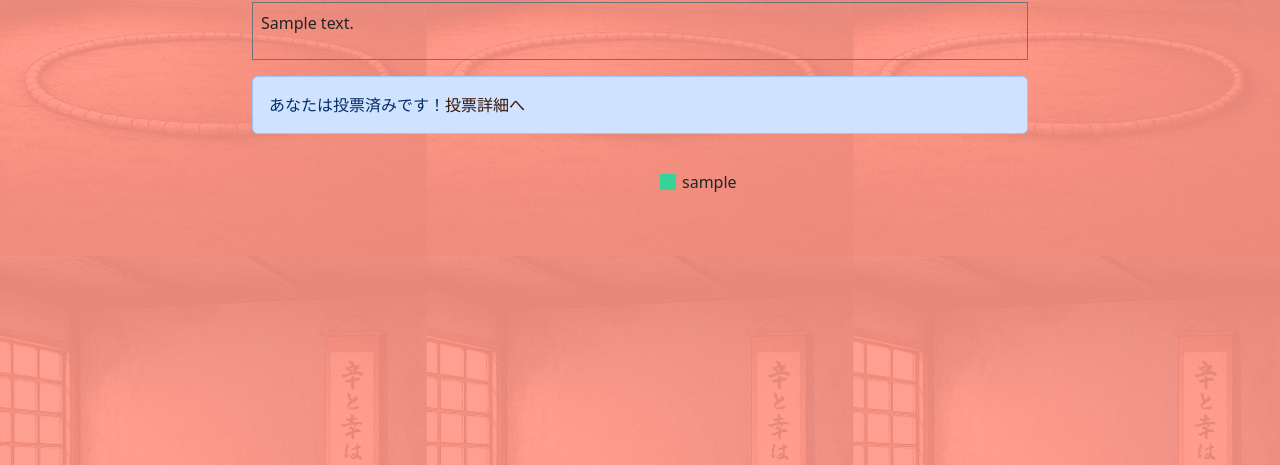
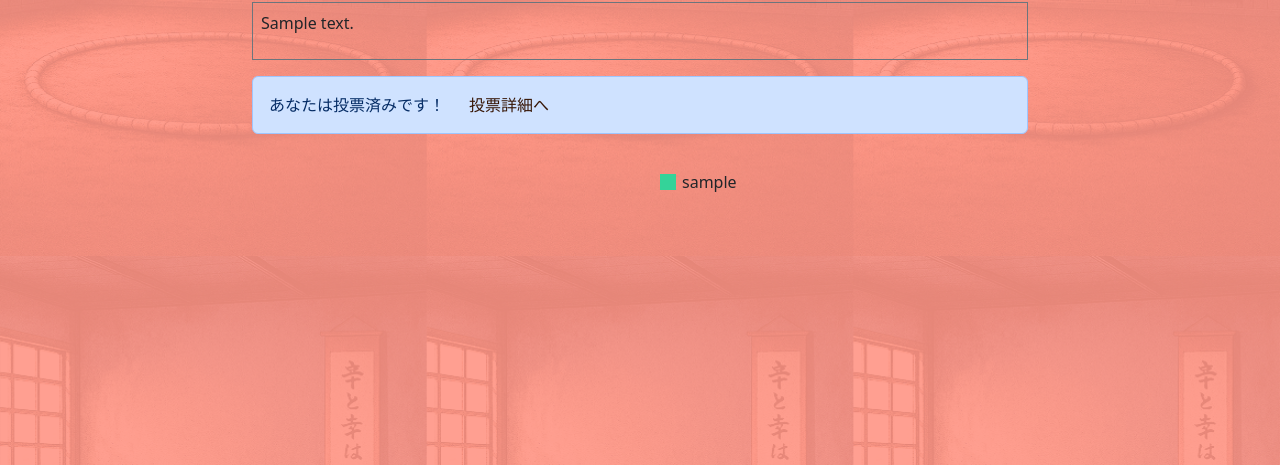
Before and after one commit to autumn-hackathon-c/Karakuchi-room-of-Taka-no-Tsume-Oyakata, a Django app: page /surveys/detail/1 in a window 1280 px wide. Shown: the part 307-772 px from the top of the page. Run offline with Django 5.2, Linux system fonts and the light colour scheme; a user stored in the database is signed in; tables that the repository leaves empty hold one stand-in row (values such as "Sample post").

Commit message:
アンケート詳細のレイアウト微修正

```diff
--- a/src/karakuchi_room/templates/karakuchi_room/surveys_detail.html
+++ b/src/karakuchi_room/templates/karakuchi_room/surveys_detail.html
@@ -14,7 +14,7 @@
     {% if survey.start_at %}
     <span class="col-auto">投票開始:{{ survey.start_at }}</span>
     {% else %}
-    <span class="col-auto">投票開始: 開始前</span>
+    <span class="col-auto">投票開始: 不明</span>
     {% endif %}
 
     {% if survey.end_at %}
@@ -62,8 +62,13 @@
 {% comment %} ユーザーが投票済みか否か {% endcomment %}
 <div>
     {% if vote and vote.pk %}
-    <div class="alert alert-primary d-flex align-items-center" role="alert">
-        あなたは投票済みです！<a href="{% url 'vote-detail' vote.pk %}">投票詳細へ</a>
+    <div class="alert alert-primary d-flex justify-content-start gap-4 align-items-center" role="alert">
+        <div>
+            あなたは投票済みです！
+        </div>
+        <div>
+            <a href="{% url 'vote-detail' vote.pk %}">投票詳細へ</a>
+        </div>
     </div>
     {% comment %} ↓未投票の場合は投票画面に遷移or作成者は自分のアンケートに投票しないため不要 {% endcomment %}
     {% comment %} {% else %}
```
